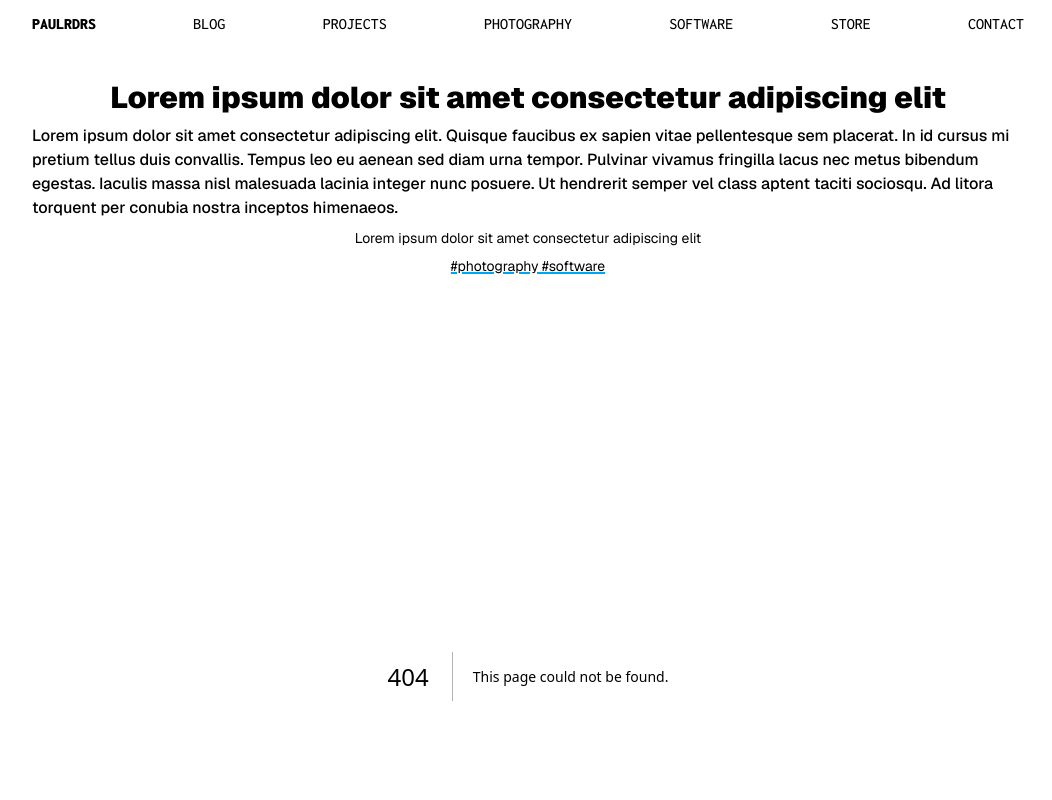
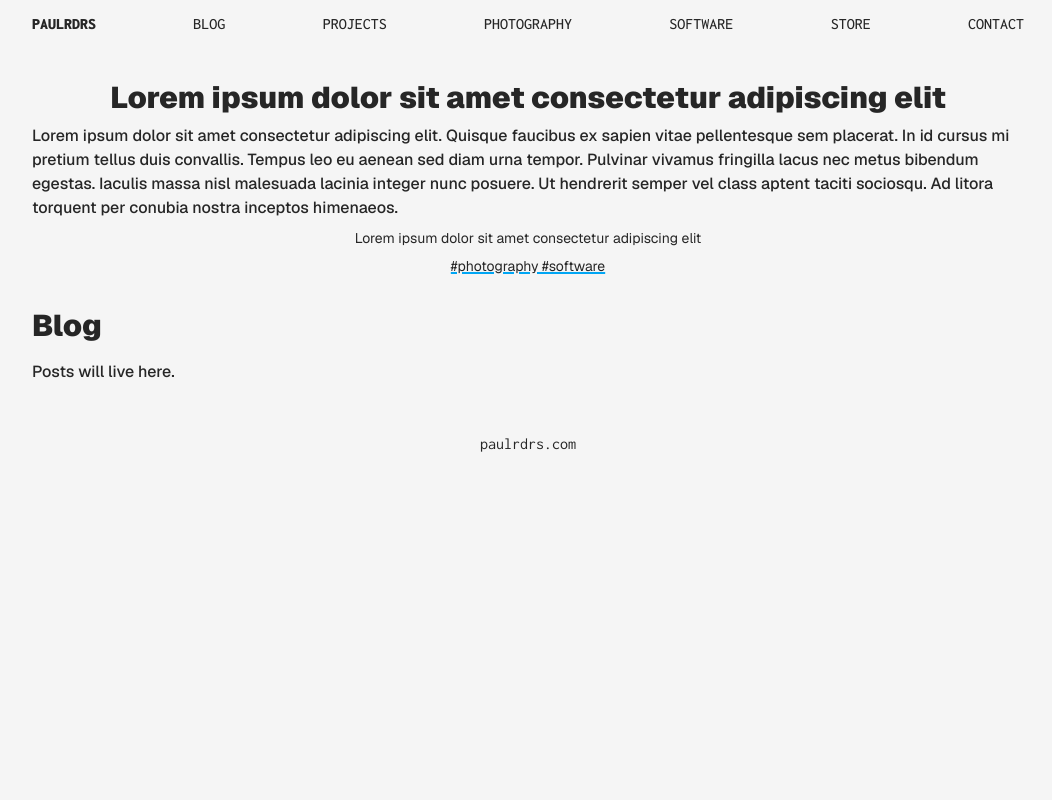
Before and after one commit to paulrdrs/paulrdrs, a Next.js app: page /blog in a window 1280 px wide. Before the commit this address had no page. Shown: the top 800 px of the page, without its empty margins (112-1164 px from the left). Built offline with nearby package versions, Linux system fonts and the light colour scheme.

Commit message:
feat: task 1

```diff
--- /dev/null
+++ b/src/app/blog/page.tsx
@@ -0,0 +1,8 @@
+export default function BlogPage() {
+  return (
+    <main className="flex h-full w-full flex-col gap-4 px-4 py-8">
+      <h1 className="font-black text-3xl">Blog</h1>
+      <p className="font-medium">Posts will live here.</p>
+    </main>
+  )
+}
--- /dev/null
+++ b/src/app/contact/page.tsx
@@ -0,0 +1,8 @@
+export default function ContactPage() {
+  return (
+    <main className="flex h-full w-full flex-col gap-4 px-4 py-8">
+      <h1 className="font-black text-3xl">Contact</h1>
+      <p className="font-medium">Contact details will live here.</p>
+    </main>
+  )
+}
--- /dev/null
+++ b/src/app/projects/page.tsx
@@ -0,0 +1,8 @@
+export default function ProjectsPage() {
+  return (
+    <main className="flex h-full w-full flex-col gap-4 px-4 py-8">
+      <h1 className="font-black text-3xl">Projects</h1>
+      <p className="font-medium">Project work will live here.</p>
+    </main>
+  )
+}
--- /dev/null
+++ b/src/app/projects/photography/page.tsx
@@ -0,0 +1,8 @@
+export default function PhotographyProjectsPage() {
+  return (
+    <main className="flex h-full w-full flex-col gap-4 px-4 py-8">
+      <h1 className="font-black text-3xl">Photography</h1>
+      <p className="font-medium">Photography projects will live here.</p>
+    </main>
+  )
+}
--- /dev/null
+++ b/src/app/projects/software/page.tsx
@@ -0,0 +1,8 @@
+export default function SoftwareProjectsPage() {
+  return (
+    <main className="flex h-full w-full flex-col gap-4 px-4 py-8">
+      <h1 className="font-black text-3xl">Software</h1>
+      <p className="font-medium">Software projects will live here.</p>
+    </main>
+  )
+}
--- /dev/null
+++ b/src/app/store/page.tsx
@@ -0,0 +1,3 @@
+export default function StorePage() {
+  return <main className="h-full w-full px-4 py-8" />
+}
--- a/src/components/TopNavBar.tsx
+++ b/src/components/TopNavBar.tsx
@@ -1,13 +1,29 @@
+import Link from "next/link"
+
 export const TopNavBar = () => {
   return (
-    <div className="no-scrollbar fixed flex h-12 w-full max-w-5xl items-center justify-between gap-4 overflow-x-scroll bg-inherit px-4 font-mono">
-      <span className="nav-text-link font-black">{"paulrdrs"}</span>
-      <span className="nav-text-link font-medium">{`Blog`}</span>
-      <span className="nav-text-link font-medium">{"Projects"}</span>
-      <span className="nav-text-link font-medium">{"Photography"}</span>
-      <span className="nav-text-link font-medium">{"Software"}</span>
-      <span className="nav-text-link font-medium">{"Store"}</span>
-      <span className="nav-text-link font-medium">{"Contact"}</span>
-    </div>
+    <nav className="no-scrollbar fixed flex h-12 w-full max-w-5xl items-center justify-between gap-4 overflow-x-scroll bg-inherit px-4 font-mono">
+      <Link className="nav-text-link font-black" href="/">
+        {"paulrdrs"}
+      </Link>
+      <Link className="nav-text-link font-medium" href="/blog">
+        {"Blog"}
+      </Link>
+      <Link className="nav-text-link font-medium" href="/projects">
+        {"Projects"}
+      </Link>
+      <Link className="nav-text-link font-medium" href="/projects/photography">
+        {"Photography"}
+      </Link>
+      <Link className="nav-text-link font-medium" href="/projects/software">
+        {"Software"}
+      </Link>
+      <Link className="nav-text-link font-medium" href="/store">
+        {"Store"}
+      </Link>
+      <Link className="nav-text-link font-medium" href="/contact">
+        {"Contact"}
+      </Link>
+    </nav>
   )
 }
```
Also changed, not shown: 2 other files (tests, documents, lock files or other folders).
